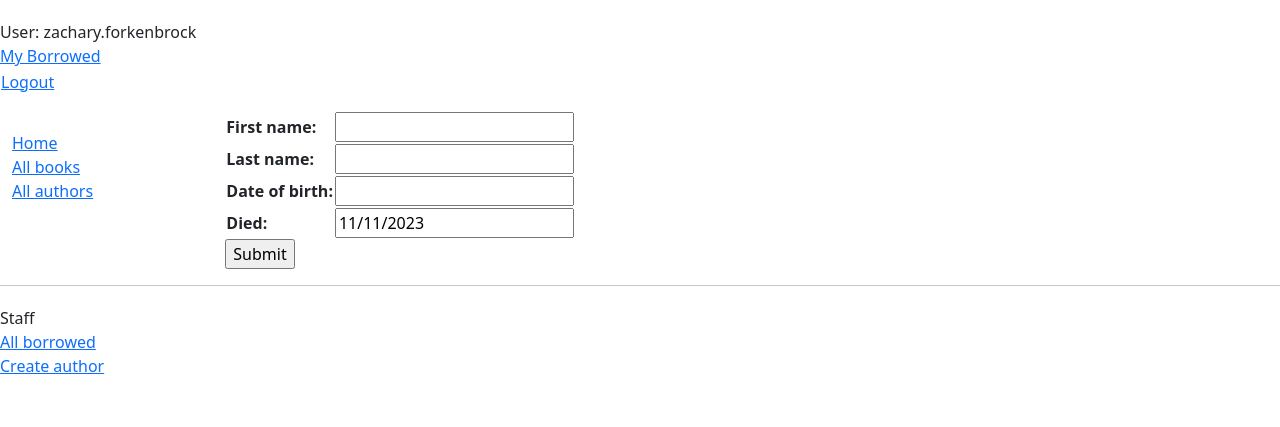
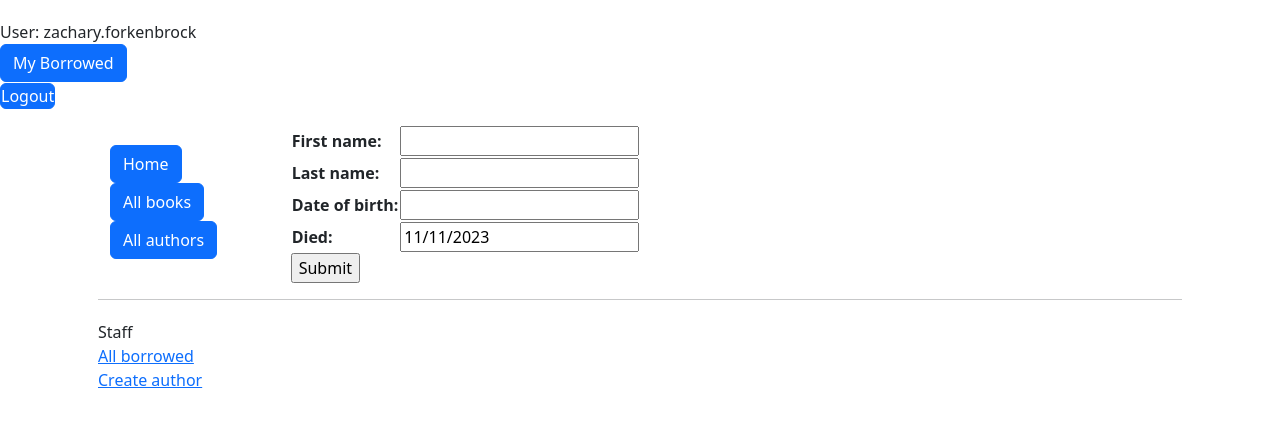
Before and after one commit to ZacharyForkenbrock/-Repository-Name-, a Django app: page /author/create/ in a window 1280 px wide. Shown: the top 427 px of the page. Run offline with Django 5.2, Linux system fonts and the light colour scheme; a user stored in the database is signed in.

Commit message:
changes made

```diff
--- a/tutorial/catalog/static/css/styles.css
+++ b/tutorial/catalog/static/css/styles.css
@@ -12,3 +12,15 @@
     padding: 0;
     margin: 0;
 }
+
+.button {
+    display: inline-block;
+    padding: 10px 20px;
+    background-color: #80858a;
+    color: #fff;
+    border: none;
+    border-radius: 4px;
+    cursor: pointer;
+    text-align: center;
+    text-decoration: none;
+}
--- a/tutorial/catalog/templates/catalog/base_generic.html
+++ b/tutorial/catalog/templates/catalog/base_generic.html
@@ -1,22 +1,24 @@
 <!DOCTYPE html>
 <html lang="en">
   <head>
+    <div>
     {% block title %}
       <title>Local Library</title>
+      <link href="https://cdn.jsdelivr.net/npm/bootstrap@5.3.3/dist/css/bootstrap.min.css" rel="stylesheet" integrity="sha384-QWTKZyjpPEjISv5WaRU9OFeRpok6YctnYmDr5pNlyT2bRjXh0JMhjY6hW+ALEwIH" crossorigin="anonymous">
       <ul class="sidebar-nav">
         {% if user.is_authenticated %}
         <li>User: {{ user.get_username }}</li>
 
-        <li><a href="{% url 'my-borrowed' %}">My Borrowed</a></li>
+        <li><a href="{% url 'my-borrowed' %}"class="btn btn-primary">My Borrowed</a></li>
 
         <li>
           <form id="logout-form" method="post" action="{% url 'admin:logout' %}">
             {% csrf_token %}
-            <button type="submit" class="btn btn-link">Logout</button>
+            <button type="submit" class="btn btn-link; btn-primary">Logout</button>
           </form>
         </li>
         {% else %}
-        <li><a href="{% url 'login' %}?next={{ request.path }}">Login</a></li>
+        <li><a href="{% url 'login' %}?next={{ request.path }}"class="btn btn-primary">Login</a></li>
         {% endif %}
       </ul>
 
@@ -32,14 +34,20 @@
     <link rel="stylesheet" href="{% static 'css/styles.css' %}" />
   </head>
   <body>
+    <div class="container">
+      <div class="card; m-3">
+        <div class="card-body">
+
+
     <div class="container-fluid">
+      <script src="https://cdn.jsdelivr.net/npm/bootstrap@5.3.3/dist/js/bootstrap.bundle.min.js" integrity="sha384-YvpcrYf0tY3lHB60NNkmXc5s9fDVZLESaAA55NDzOxhy9GkcIdslK1eN7N6jIeHz" crossorigin="anonymous"></script>
       <div class="row">
         <div class="col-sm-2">
           {% block sidebar %}
             <ul class="sidebar-nav">
-              <li><a href="{% url 'index' %}">Home</a></li>
-              <li><a href="{% url 'books' %}">All books</a></li>
-              <li><a href="{% url 'authors' %}">All authors</a></li>
+              <li><a href="{% url 'index' %}" class="btn btn-primary">Home</a></li>
+              <li><a href="{% url 'books' %}" class="btn btn-primary">All books</a></li>
+              <li><a href="{% url 'authors' %}" class="btn btn-primary">All authors</a></li>
             </ul>
           {% endblock %}
         </div>
@@ -56,6 +64,8 @@
 {% endif %}
 </ul>
 {% endif %}
-
+</div>
+</div>
+</div>
   </body>
 </html>
```
Also changed, not shown: tutorial/db.sqlite3.
